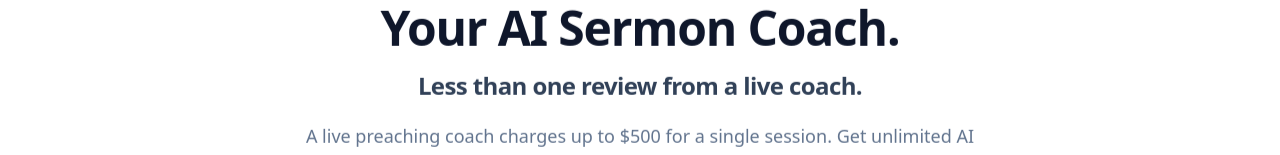
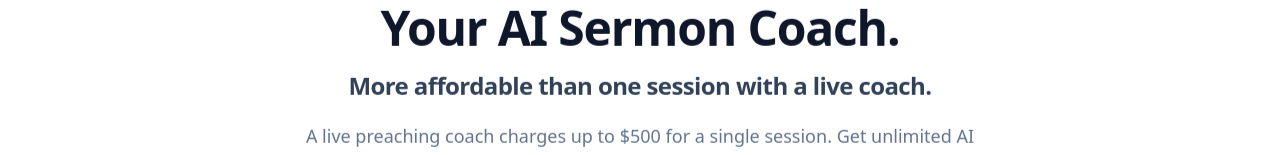
Before and after one commit to brysonbreakey/preachinghubsite, a Next.js app: page /pricing in a window 1280 px wide. Shown: the part 130-285 px from the top of the page. Built offline with nearby package versions, Linux system fonts and the light colour scheme; no server answers.

Commit message:
Update pricing subheadline copy
Co-Authored-By: Claude Sonnet 5 <noreply@anthropic.com>

```diff
--- a/app/pricing/page.tsx
+++ b/app/pricing/page.tsx
@@ -5,7 +5,7 @@ import { PricingCard } from "@/components/PricingCard";
 
 export const metadata: Metadata = {
   title: "Pricing — PreachingHub",
-  description: "Your AI sermon coach. Less than one review from a live coach. Start your 14-day free trial.",
+  description: "Your AI sermon coach. More affordable than one session with a live coach. Start your 14-day free trial.",
 };
 
 function Hero() {
@@ -16,7 +16,7 @@ function Hero() {
           Your AI Sermon Coach.
         </h1>
         <h2 className="text-xl sm:text-2xl font-bold text-slate-700 mb-5 tracking-tight">
-          Less than one review from a live coach.
+          More affordable than one session with a live coach.
         </h2>
         <p className="text-lg text-slate-500 leading-relaxed">
           A live preaching coach charges up to $500 for a single session. Get unlimited AI coaching on your content, voice, and delivery for a fraction of the cost &mdash; for every sermon, every week.
```
